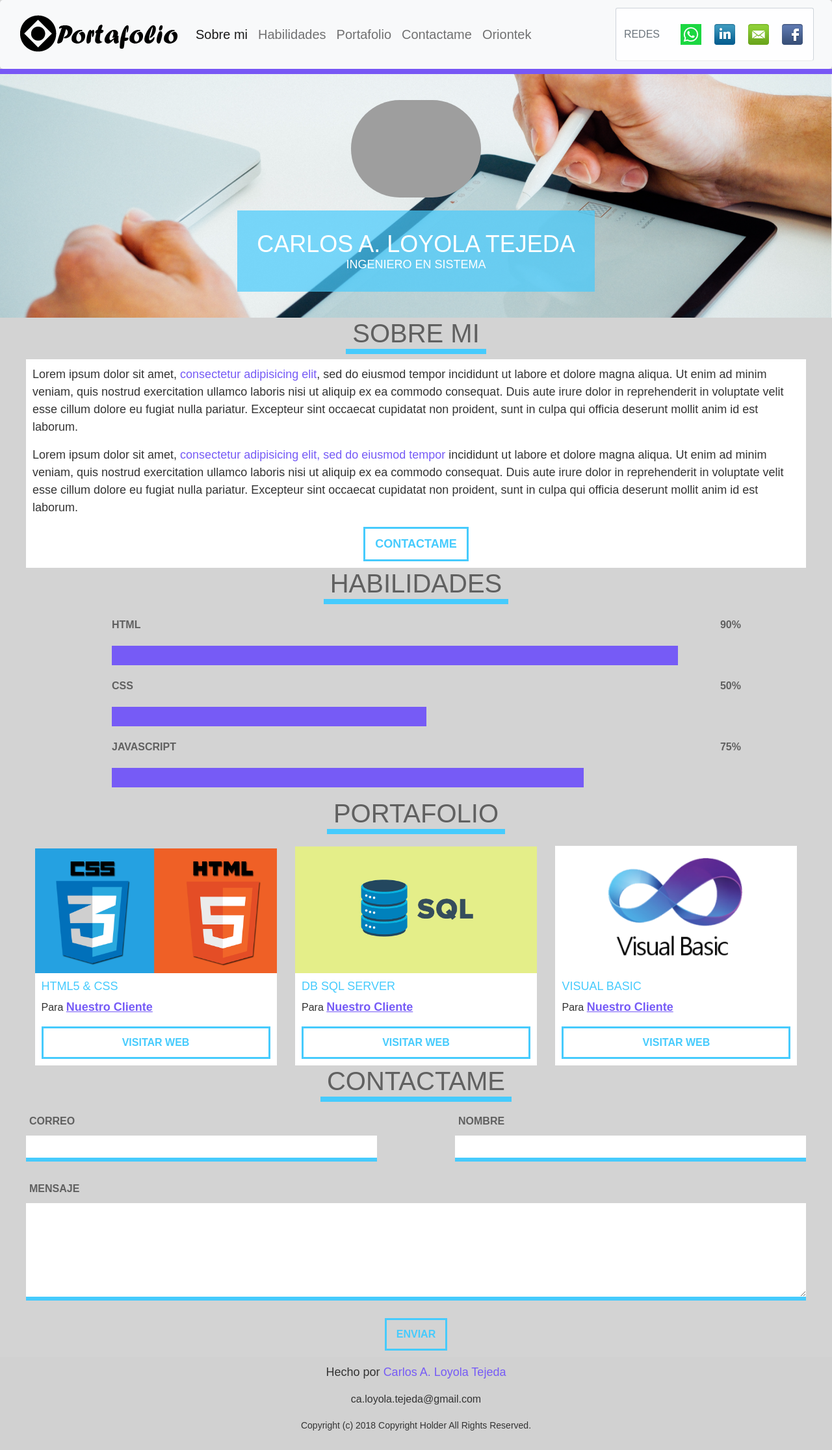
After one commit to LoyolaTejeda/PaginaOriontek, a PHP site: page /Portafolio.php in a window 1280 px wide. The commit adds this page. Shown: the whole page at 65% size. Run offline with PHP 8.4, Linux system fonts and the light colour scheme; some libraries are stand-ins or nearby versions; grey boxes are pictures that could not be loaded.

Commit message:
Creacion portafolio | Enlazado a la pagina inicial

```diff
--- /dev/null
+++ b/Portafolio.php
@@ -0,0 +1,314 @@
+<!DOCTYPE html>
+<html lang="es" dir="ltr">
+<head>
+
+    <?php
+    require_once ("dependencias.php");
+    ?>
+
+  <meta charset="utf-8">
+  <title>PORTAFOLIO</title>
+
+</head>
+
+
+<body>
+
+
+
+<header class="">
+  <nav class="navbar navbar-expand-md navbar-light bg-light btn-lg">
+    <div class="container-fluid">
+      <a class="navbar-brand btn-close-white" href="#"><img title="Ir a Orienteck" src="recursos/img/LogoPortafolio.png" alt="Orienteck"></a>
+      <button class="navbar-toggler" type="button" data-bs-toggle="collapse" data-bs-target="#navbarScroll" aria-controls="navbarScroll" aria-expanded="false" aria-label="Toggle navigation">
+        <span class="navbar-toggler-icon"></span>
+      </button>
+
+      <!--- Navegacion Portafolio----->
+      <div class="collapse navbar-collapse" id="navbarScroll">
+        <ul class="navbar-nav me-auto my-2 my-lg-2 " style="--bs-scroll-height: 100px;">
+          <li class="nav-item">
+            <a class="nav-link active" aria-current="page" href="#SOBREMI">Sobre mi</a>
+          </li>
+          <li class="nav-item">
+            <a class="nav-link" href="#HABILIDADES">Habilidades</a>
+          </li>
+          <li class="nav-item">
+            <a class="nav-link" href="#PORTAFOLIO">Portafolio</a>
+          </li>
+          <li class="nav-item">
+            <a class="nav-link" href="#CONTACTAME">Contactame</a>
+          </li>
+            <li class="nav-item">
+                <a class="nav-link" target="_blank" href="index.php">Oriontek</a>
+            </li>
+        </ul>
+
+        <!--- Seccion Redes Sociales ----->
+        <section class="d-flex bg-light">
+          <div class="form-control toast-header justify-content-center">
+            <label class="me-lg-3" for="">REDES</label>
+
+
+            <a target="_blank" class="me-lg-1 m-3" href="https://wa.me/+18094291545"><img title="WhatsApp" src="recursos/Icon/whatsapp.png" alt="WhatsApp"></a>
+            <a target="_blank" class="me-lg-1 m-3" href="#"><img title="Linkedin" src="recursos/Icon/linkedin-icon-32x32.png" alt="Linkedin"></a>
+            <a target="_blank" class="me-lg-1 m-3" href="mailto:ca.loyola.tejeda@gmail.com"><img title="Email" src="recursos/Icon/email-icon-32x32.png" alt="Email"></a>
+            <a  class="me-lg-1 m-3" href="#"><img title="FaceBook" src="recursos/Icon/facebook%2032.png" alt="FaceBook"></a>
+          </div>
+        </section>
+
+      </div>
+    </div>
+  </nav>
+</header>
+
+
+<!--- Linea morada para crear un espacio divisor entre el header y el cuerpo ----->
+<div  class="header p-1 bg-opacity-10">
+</div>
+
+
+<!--- Cover - Perfil ----->
+<section class="cover" style="background-image: url(recursos/img/portada.png)">
+  <div class="cover-wrapper">
+    <!--- Cover - contenedor Foto ----->
+    <div class="cover-foto-container">
+      <img src="https://scontent.fhex4-2.fna.fbcdn.net/v/t1.6435-9/49380628_2173722909358561_6954561902114504704_n.jpg?_nc_cat=110&ccb=1-5&_nc_sid=09cbfe&_nc_ohc=apKXm35WBvwAX_W9xTO&_nc_ht=scontent.fhex4-2.fna&oh=2de9d2c7cb59c0ba3924ea1f30c347ba&oe=61752FB3"
+           class="cover-foto" alt="Carlos A. Loyola Tejeda" height="150" title="Carlos A. Loyola Tejeda" id="Mifoto" >
+    </div>
+
+    <!--- Cover - Contenedor Texto ----->
+    <div class="cover-text">
+      <h2 class="cover-title">Carlos A. Loyola Tejeda</h2>
+      <h1 class="cover-sub-title">Ingeniero En Sistema</h1>
+    </div>
+  </div>
+</section>
+
+<!--- Seccion Sobre Mi ----->
+<section id="SOBREMI" class="aboutme">
+
+  <header>
+    <h1 class="title-underline">
+      <span>Sobre mi</span>
+    </h1>
+  </header>
+
+  <!--- Sobre Mi - Descripcion ----->
+  <div class="cover-description">
+    <p>Lorem ipsum dolor sit amet, <span>consectetur adipisicing elit</span>, sed do eiusmod tempor incididunt ut labore et dolore magna aliqua. Ut enim ad minim veniam, quis nostrud exercitation ullamco laboris nisi ut aliquip ex ea commodo consequat. Duis aute irure dolor in reprehenderit in voluptate velit esse cillum dolore eu fugiat nulla pariatur. Excepteur sint occaecat cupidatat non proident, sunt in culpa qui officia deserunt mollit anim id est laborum.</p>
+    <p>Lorem ipsum dolor sit amet, <span>consectetur adipisicing elit, sed do eiusmod tempor</span> incididunt ut labore et dolore magna aliqua. Ut enim ad minim veniam, quis nostrud exercitation ullamco laboris nisi ut aliquip ex ea commodo consequat. Duis aute irure dolor in reprehenderit in voluptate velit esse cillum dolore eu fugiat nulla pariatur. Excepteur sint occaecat cupidatat non proident, sunt in culpa qui officia deserunt mollit anim id est laborum.</p>
+
+    <!--- Sobre Mi - Boton Contactame ----->
+    <div class="text-center">
+      <a href="mailto:ca.loyola.tejeda@hotmail.com" class="btn-blue" >Contactame</a><!--https://www.facebook.com/turealentregaoo.nobulltoo-->
+    </div>
+
+  </div>
+</section>
+
+<!--- Seccion de Habilidades Sobre mi  ----->
+<section id="HABILIDADES" class="skills">
+  <header>
+    <h1 class="title-underline">
+      <span>Habilidades</span>
+    </h1>
+  </header>
+
+  <!--- Contenedor progresos ----->
+  <ul class="skills-wrapper">
+
+    <!--- Progreso HTML ----->
+    <li class="skills-item">
+      <div class="skills-text">
+        <span class="skills-name">HTML</span>
+        <span class="skills-score">90%</span>
+      </div>
+      <div class="skills-bar">
+        <div class="skills-bar-fulling" style="width:90%;"></div>
+      </div>
+    </li>
+
+    <!--- Progreso CSS ----->
+    <li class="skills-item">
+      <div class="skills-text">
+        <span class="skills-name">css</span>
+        <span class="skills-score">50%</span>
+      </div>
+      <div class="skills-bar">
+        <div class="skills-bar-fulling" style="width:50%">
+
+        </div>
+      </div>
+    </li>
+
+    <!--- Progreso JavaScript ----->
+    <li class="skills-item">
+      <div class="skills-text">
+        <span class="skills-name">JavaScript</span>
+        <span class="skills-score">75%</span>
+      </div>
+      <div class="skills-bar">
+        <div class="skills-bar-fulling" style="width:75%">
+
+        </div>
+      </div>
+    </li>
+
+  </ul>
+</section>
+
+<!--- Seccion Mi portadolio o mis trabajos realizados... ----->
+<section id="PORTAFOLIO" class="works">
+  <header>
+    <h1 class="title-underline">
+      <span>Portafolio</span>
+    </h1>
+  </header>
+  <div class="works-wrapper">
+
+    <!--- Articulo HTML5 Portafolio ----->
+    <article class="works-item">
+      <div class="works-item-img-container">
+        <img src="recursos/img-portafolio/html5-css3-PNG.png" alt="Trabajo desarrollo de pagina web" class="works-item-img">
+      </div>
+      <div class="works-item-description">
+        <header>
+          <h2 class="works-item-title">Html5 & CSS</h2>
+        </header>
+        <p class="works-item-client">Para <a href="#" target="_blank">Nuestro Cliente</a> </p>
+        <div class="text-center">
+          <a href="#" class="btn-blue" target="_blank">Visitar web</a>
+        </div>
+      </div>
+    </article>
+
+
+    <!--- Articulo SQL Server Portafolio ----->
+    <article class="works-item">
+      <div class="works-item-img-container">
+        <img src="recursos/img-portafolio/SQL-PNG.png" alt="Trabajo desarrollo de pagina web" class="works-item-img">
+      </div>
+      <div class="works-item-description">
+        <header>
+          <h2 class="works-item-title">DB Sql server</h2>
+        </header>
+        <p class="works-item-client">Para <a href="#" target="_blank">Nuestro Cliente</a> </p>
+        <div class="text-center">
+          <a href="#" class="btn-blue" target="_blank">Visitar web</a>
+        </div>
+      </div>
+    </article>
+
+    <!--- Articulo VB Portafolio ----->
+    <article class="works-item">
+      <div class="works-item-img-container" id="Experiencia">
+        <img src="recursos/img-portafolio/logo_visualbasic.png" alt="Trabajo desarrollo de pagina web" class="works-item-img">
+      </div>
+      <div class="works-item-description">
+        <header>
+          <h2 class="works-item-title">Visual Basic</h2>
+        </header>
+        <p class="works-item-client">Para <a href="#" target="_blank">Nuestro Cliente</a> </p>
+        <div class="text-center">
+          <a href="#" class="btn-blue" target="_blank">Visitar web</a>
+        </div>
+      </div>
+    </article>
+  </div>
+</section>
+
+
+<!--- Seccion de Contacto ----->
+<section id="CONTACTAME" class="Contact">
+
+  <header>
+    <h1 class="title-underline">
+      <span>Contactame</span>
+    </h1>
+  </header>
+
+  <!--- Formulario Contactame. ----->
+  <form class="contact-form" action="datos.php" method="post">
+    <!-- <form class="contact-form" action="index.html" method="post"> -->
+    <div class="contact-row">
+      <div class="contact-column left">
+        <div class="">
+          <label for="useremail">Correo</label>
+        </div>
+
+        <div class="">
+          <input type="email" class="contact-input" id="useremail" name="nombre" value="" required>
+          <!-- <input type="email" class="contact-input" id="useremail" name="useremail" value="" required> -->
+        </div>
+      </div>
+
+      <div class="contact-column right">
+        <div class="">
+          <label for="username">nombre</label>
+        </div>
+        <div class="">
+          <input type="text" class="contact-input" id="username" name="correo" value="" required>
+          <!-- <input type="text" class="contact-input" id="username" name="username" value="" required> -->
+        </div>
+      </div>
+
+    </div>
+
+    <!--- Contenedor del mensaje ----->
+    <div class="contact-row">
+      <div class="contact-column --width100">
+        <div class="">
+          <label for="usermessage">Mensaje</label>
+        </div>
+        <textarea id="usermessage" name="mensaje" rows="3" cols="40" required></textarea>
+        <!-- <textarea id="usermessage" name="usermessage" rows="3" cols="40" required></textarea> -->
+      </div>
+    </div>
+
+    <!--- Contenedor boton enviar ----->
+    <div class="text-center">
+      <input class="btn-blue" type="submit" value="Enviar">
+    </div>
+  </form>
+</section>
+
+<!--- seccion del foother... ----->
+<footer class="footer">
+  <div class="footer-wrapper">
+    <div id="fb-root"></div>
+
+    <!--- Script boton crear boton compartir ----->
+    <script>(function(d, s, id) {
+      var js, fjs = d.getElementsByTagName(s)[0];
+      if (d.getElementById(id)) return;
+      js = d.createElement(s); js.id = id;
+      js.src = "https://connect.facebook.net/en_US/sdk.js#xfbml=1&version=v3.0";
+      fjs.parentNode.insertBefore(js, fjs);
+    }(document, 'script', 'facebook-jssdk'));</script>
+
+    <!-- bonton de compartir -->
+    <div class="fb-share-button"
+         data-href="https://www.facebook.com/carlosAlbertoLoyolaTejeda/"
+         data-layout="button_count">
+    </div>
+
+    <p class="footer-text">
+      Hecho por <a href="https://play.google.com/store" target="_blank" class="link">Carlos A. Loyola Tejeda</a>
+    </p>
+    <p>
+    <address class="footer-text-envoltura">
+      ca.loyola.tejeda@gmail.com
+    </address>
+    </p>
+    <p>
+      <small class="Derechos-reservados">Copyright (c) 2018 Copyright Holder All Rights Reserved.</small>
+    </p>
+  </div>
+</footer>
+
+    <!-- </body> -->
+
+</body>
+
+</html>
--- a/headerOriontek.php
+++ b/headerOriontek.php
@@ -15,8 +15,9 @@
                         <a class="nav-link" href="#">Clientes</a>
                     </li>
                     <li class="nav-item">
-                        <a class="nav-link" href="#">Portafolio</a>
+                        <a class="nav-link" target="_blank" href="Portafolio.php">Portafolio</a>
                     </li>
+
                 </ul>
                 <section class="d-flex bg-light">
                     <div class="form-control toast-header justify-content-center">
--- a/librerias/master.css
+++ b/librerias/master.css
@@ -67,7 +67,7 @@ margin-bottom: 10px;
 }
 
 .cover{
-  background-image: url('../IMG/portada.png');
+  background-image: url("../recursos/img/work.PNG");
   background-position: center;
   background-size: cover;
 }
```
